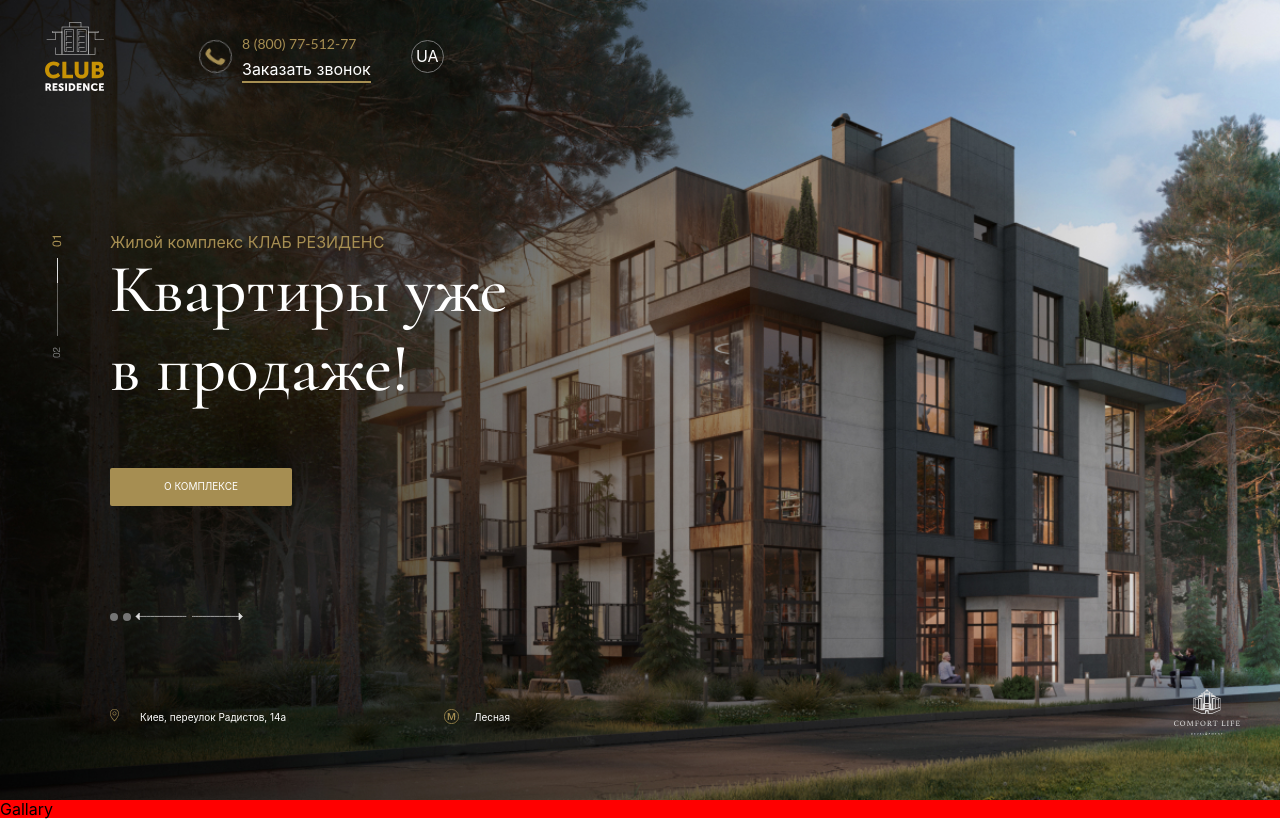
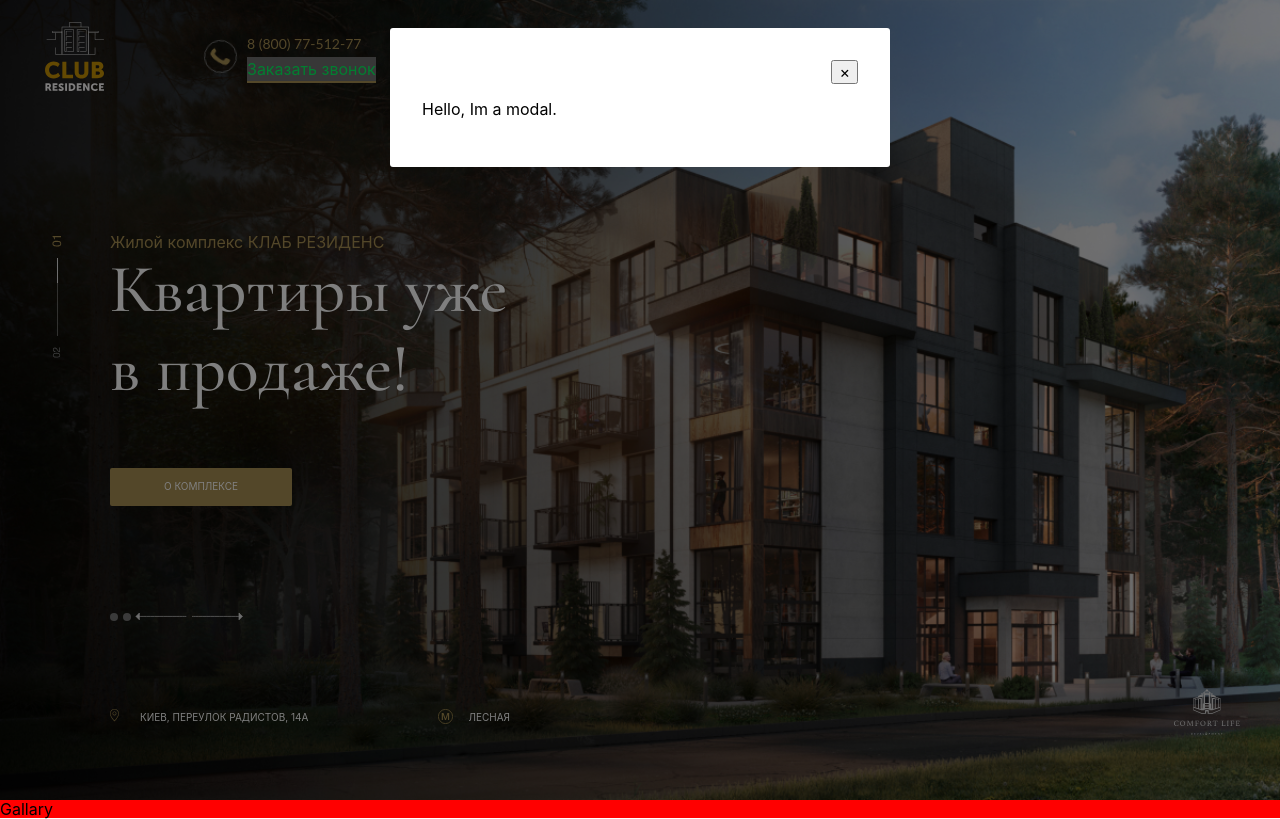
Before and after one commit to 503292/react-template, a React (Create React App) app: page / in a window 1280 px wide. Both pictures are taken after a click on the button "Заказать звонок". Built offline with nearby package versions, Linux system fonts and the light colour scheme.

Commit message:
ADD _ Modal logic

```diff
--- a/src/components/Header/Header.jsx
+++ b/src/components/Header/Header.jsx
@@ -1,5 +1,7 @@
 import React from 'react';
+
 import SliderTop from './SliderTop/SliderTop';
+
 // import css from './Header.module.scss';
 
 const Header = () => {
--- a/src/components/Header/HeaderContent/HeaderContent.jsx
+++ b/src/components/Header/HeaderContent/HeaderContent.jsx
@@ -1,4 +1,8 @@
 import React from 'react';
+
+import Modal from '../../Modal/Modal';
+import useModal from '../../Modal/useModal';
+
 import css from './HeaderContent.module.scss';
 import logo1 from '../../../assets/image/header/logo1.svg';
 
@@ -12,7 +16,18 @@ import { ReactComponent as ArrowL } from '../../../assets/image/header/arrowL.sv
 import { ReactComponent as Circle } from '../../../assets/image/header/circle.svg';
 import logoComfort from '../../../assets/image/header/logo-comfort-life.svg';
 
+// const init = {
+//   bgImg: '',
+//   logoImg: '',
+//   title: '',
+//   description: '',
+//   addres: '',
+//   pageImg: '',
+// };
+
 const HeaderContent = () => {
+  const { isShowing, toggle } = useModal();
+
   return (
     <div className={css.wrapContent}>
       <div className={css.topHeader}>
@@ -21,9 +36,10 @@ const HeaderContent = () => {
           <Phone className={css.phoneIcon} />
           <div>
             <p className={css.phone}>8 (800) 77-512-77</p>
-            <button className={css.btnCall} type="button">
+            <button onClick={toggle} className={css.btnCall} type="button">
               Заказать звонок
             </button>
+            <Modal isShowing={isShowing} hide={toggle} />
           </div>
           <button className={css.btnLang} type="button">
             ua
--- a/src/components/Header/HeaderContent/HeaderContent.module.scss
+++ b/src/components/Header/HeaderContent/HeaderContent.module.scss
@@ -11,10 +11,9 @@
   margin-bottom: 120px;
 }
 .logo {
-  padding: 22px 45px;
+  padding: 22px 100px 22px 45px;
 }
 .wrapCall {
-  padding: 0 0 0 50px;
   display: flex;
   align-items: center;
   justify-content: center;
@@ -111,9 +110,18 @@
   border: none;
   line-height: 1.5;
   padding: 0;
+  outline: none;
+  cursor: pointer;
 }
-.btnCall:hover {
+.btnCall:hover,
+.btnCall:focus {
+  color: #04fc61;
+  background-color: rgb(110, 110, 110);
 }
+.btnCall:active {
+  background-color: grey;
+}
+
 .btnCall::after {
   content: '';
   display: block;
@@ -187,6 +195,7 @@
 }
 .bottomHeader p {
   line-height: 1.6;
+  text-transform: uppercase;
 }
 
 .adress {
--- /dev/null
+++ b/src/components/Modal/Modal.jsx
@@ -0,0 +1,37 @@
+import React from 'react';
+import ReactDOM from 'react-dom';
+import css from './Modal.module.css';
+
+const Modal = ({ isShowing, hide }) =>
+  isShowing
+    ? ReactDOM.createPortal(
+        <>
+          <div className={css.modalOverlay} />
+          <div
+            className={css.modalWrapper}
+            aria-modal
+            aria-hidden
+            tabIndex={-1}
+            role="dialog"
+          >
+            <div className={css.modal}>
+              <div className={css.modalHeader}>
+                <button
+                  type="button"
+                  className={css.modalCloseButton}
+                  data-dismiss="modal"
+                  aria-label="Close"
+                  onClick={hide}
+                >
+                  <span aria-hidden="true">&times;</span>
+                </button>
+              </div>
+              <p>Hello, Im a modal.</p>
+            </div>
+          </div>
+        </>,
+        document.body,
+      )
+    : null;
+
+export default Modal;
--- /dev/null
+++ b/src/components/Modal/Modal.module.css
@@ -0,0 +1,34 @@
+.modalOverlay {
+  position: fixed;
+  top: 0;
+  left: 0;
+  z-index: 1040;
+  width: 100vw;
+  height: 100vh;
+  background-color: #000;
+  opacity: 0.5;
+}
+.modalWrapper {
+  position: fixed;
+  top: 0;
+  left: 0;
+  z-index: 1050;
+  width: 100%;
+  height: 100%;
+  overflow-x: hidden;
+  overflow-y: auto;
+  outline: 0;
+}
+.modal {
+  z-index: 100;
+  background: white;
+  position: relative;
+  margin: 1.75rem auto;
+  border-radius: 3px;
+  max-width: 500px;
+  padding: 2rem;
+}
+.modalHeader {
+  display: flex;
+  justify-content: flex-end;
+}
--- /dev/null
+++ b/src/components/Modal/useModal.js
@@ -0,0 +1,16 @@
+import { useState } from 'react';
+
+const useModal = () => {
+  const [isShowing, setIsShowing] = useState(false);
+
+  function toggle() {
+    setIsShowing(!isShowing);
+  }
+
+  return {
+    isShowing,
+    toggle,
+  };
+};
+
+export default useModal;
```
